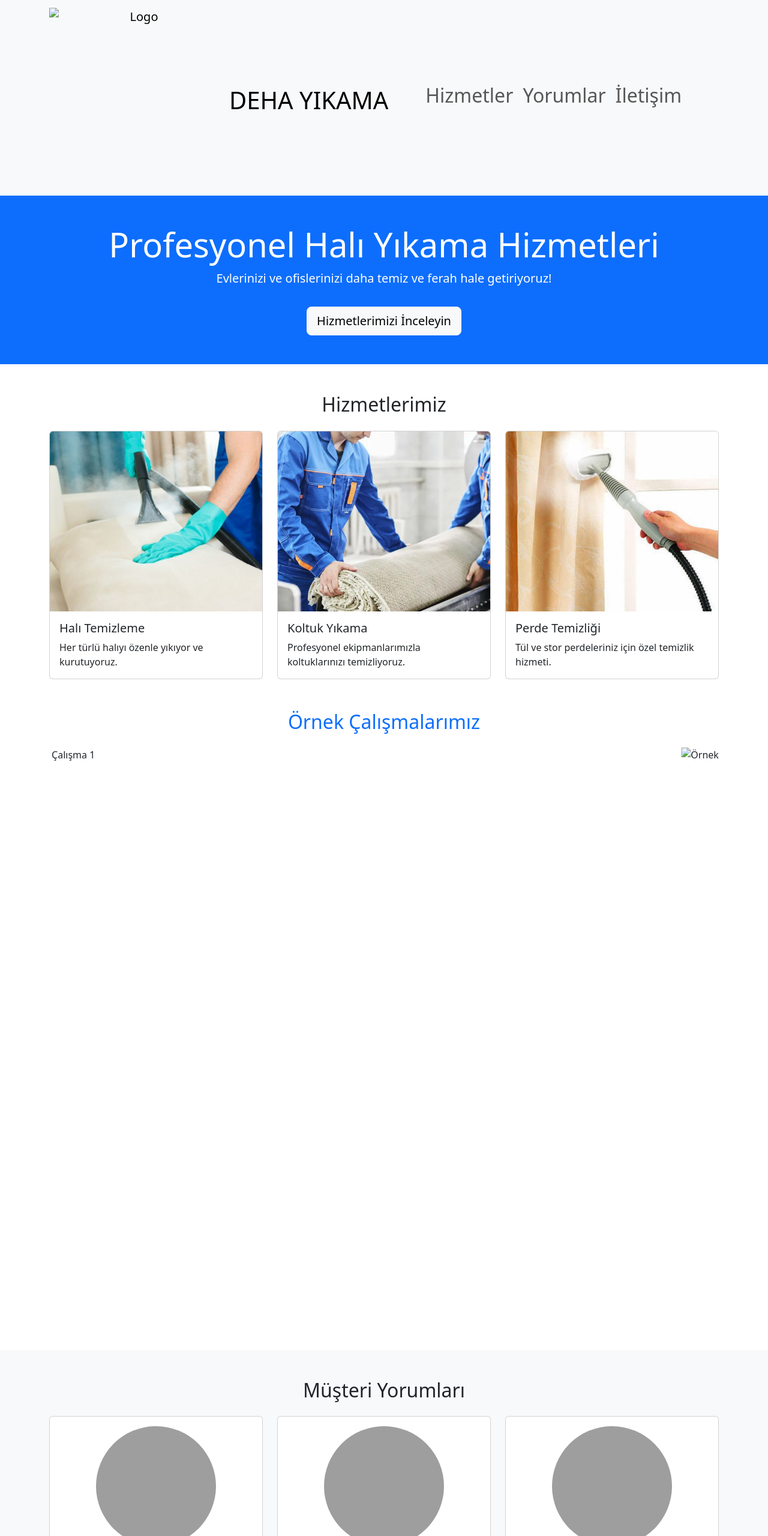
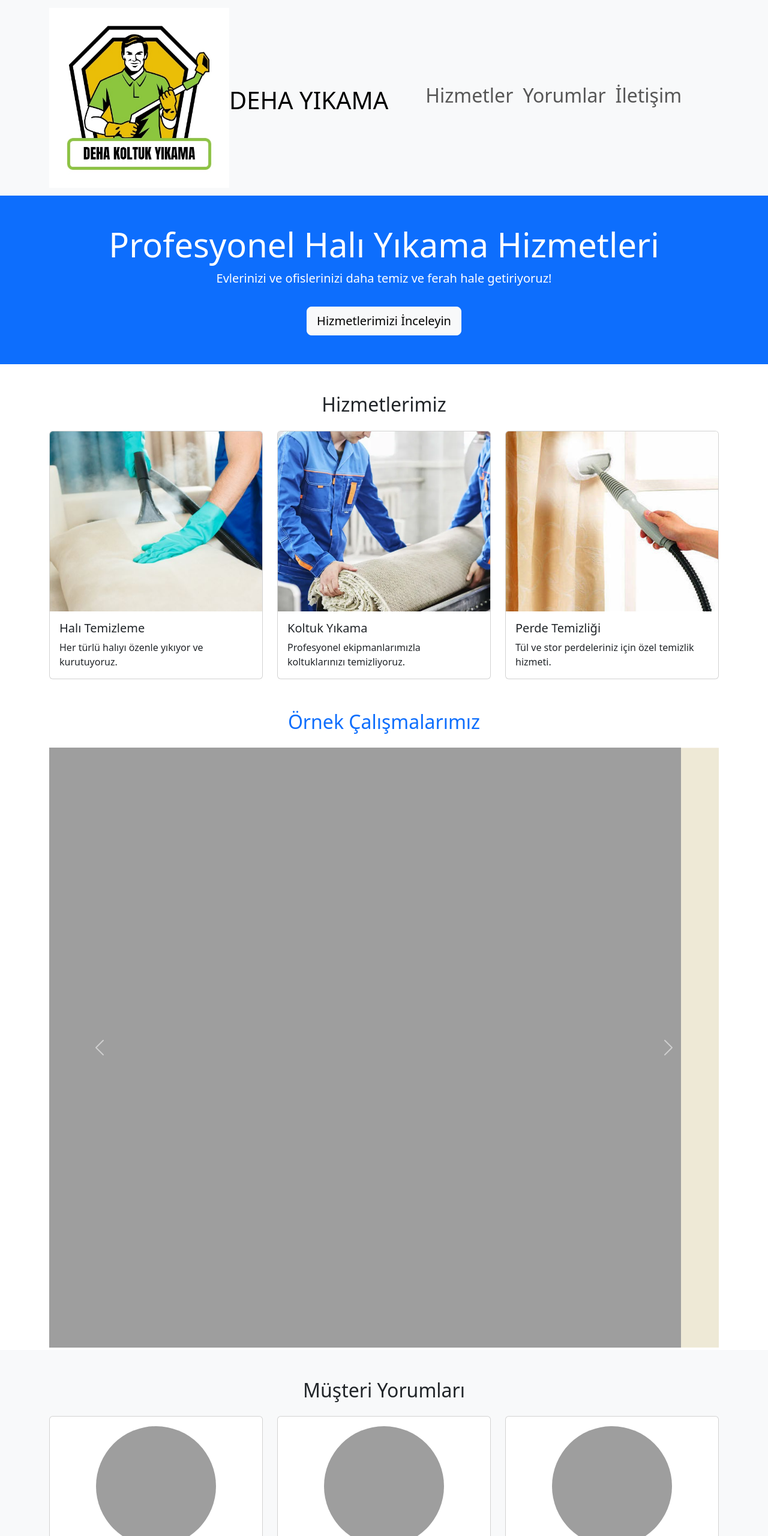
Before and after one commit to dillba/Yikama-sitesi, a plain HTML site: page index.html in a window 1280 px wide. Shown: the top 2560 px of the page at 60% size. Drawn offline with nearby package versions, Linux system fonts and the light colour scheme; the site is published under a folder, as on GitHub Pages, so addresses that start at the root find nothing; grey boxes are pictures that could not be loaded.

Commit message:
Update index.html

```diff
--- a/index.html
+++ b/index.html
@@ -13,7 +13,7 @@
         <div class="container text-center">
             <!-- Logo -->
             <a class="navbar-brand mx-auto" href="#">
-                <img src="/resimler/logo.jpg" alt="Logo" width="300" height="300" class="d-block mx-auto">
+                <img src="resimler/logo.jpg" alt="Logo" width="300" height="300" class="d-block mx-auto">
             </a>
             <!-- Marka İsmi -->
             <a class="navbar-brand mx-auto" href="#"><h1 class="mt-3">DEHA YIKAMA</h1></a>
@@ -85,11 +85,11 @@
         <div id="exampleCarousel" class="carousel slide" data-bs-ride="carousel">
             <div class="carousel-inner">
                 <div class="carousel-item active">
-                    <img src="/resimler/IMG_20240821_161919_139 (1).jpg" class="d-block w-100" alt="Örnek Çalışma 1" height="1000" width="1000">
+                    <img src="resimler/IMG_20240821_161919_139 (1).jpg" class="d-block w-100" alt="Örnek Çalışma 1" height="1000" width="1000">
                 </div>
 
                 <div class="carousel-item">
-                    <img src="/resimler/DEHA_page-0001.jpg" class="d-block w-100" alt="Örnek Çalışma 3" height="1000" width="1000">
+                    <img src="resimler/DEHA_page-0001.jpg" class="d-block w-100" alt="Örnek Çalışma 3" height="1000" width="1000">
                 </div>
             </div>
             <button class="carousel-control-prev" type="button" data-bs-target="#exampleCarousel" data-bs-slide="prev">
```
